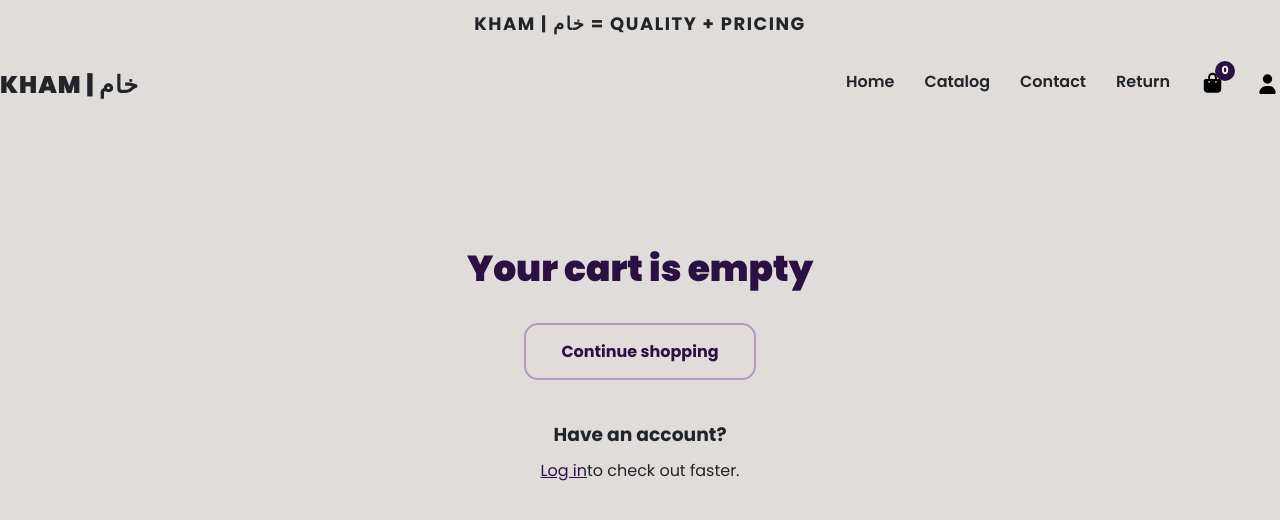
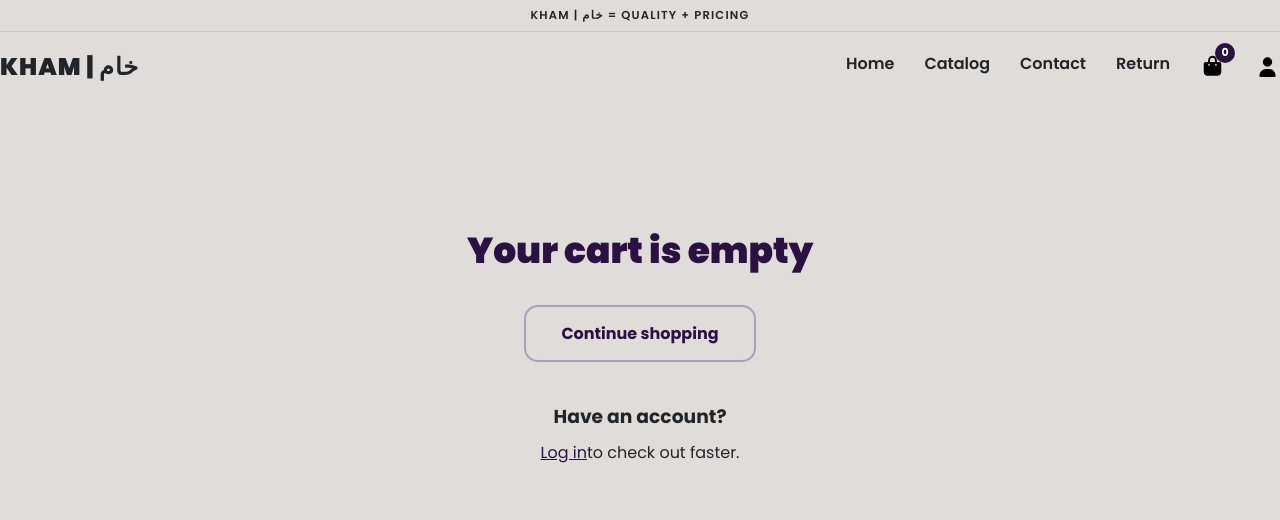
Before and after one commit to Mahmoud112003/KHAM-STORE, a plain HTML site: page cart.html in a window 1280 px wide. Drawn offline with Linux system fonts and the light colour scheme; no server answers.

Commit message:
Fix top nav font size and centering

```diff
--- a/asset/css/style.css
+++ b/asset/css/style.css
@@ -44,15 +44,41 @@ body {
    TOP NAVIGATION BAR
    ======================================== */
 .top_nav {
-    background-color: var(--color-bg);
+    background-color: transparent;
     color: var(--color-text);
+    display: flex;
+    justify-content: center;
+    align-items: center;
     text-align: center;
-    padding: 10px 0;
-    font-size: 18px;
-    font-weight: 700;
-    letter-spacing: 1.5px;
+    padding: 7px 15px;
+    min-height: 32px;
+    border-bottom: 1px solid rgba(0, 0, 0, 0.08);
+}
+
+.top_nav p {
+    font-size: 11.5px;
+    /* حجم خط ناعم وراقي */
+    font-weight: 600;
+    letter-spacing: 1.2px;
     text-transform: uppercase;
-    border-bottom: 1px solid var(--color-bg);
+    margin: 0 !important;
+    /* إلغاء الـ margin اللي كان مبوظ السنترة */
+    padding: 0;
+    line-height: 1;
+    display: inline-block;
+}
+
+/* على شاشات الموبايل الصغيرة */
+@media (max-width: 600px) {
+    .top_nav {
+        padding: 6px 10px;
+    }
+
+    .top_nav p {
+        font-size: 10.5px;
+        /* متناسق جداً مع شاشة الموبايل */
+        letter-spacing: 0.8px;
+    }
 }
 
 /* تنسيق شريط العروض (الشحن المجاني) */
@@ -266,13 +292,11 @@ body.has-transparent-nav .header.is-scrolled {
 .kham-slide-overlay {
     position: absolute;
     inset: 0;
-    background: linear-gradient(
-        to bottom,
-        rgba(0, 0, 0, 0.15) 0%,
-        transparent 20%,
-        transparent 50%,
-        rgba(0, 0, 0, 0.75) 100%
-    );
+    background: linear-gradient(to bottom,
+            rgba(0, 0, 0, 0.15) 0%,
+            transparent 20%,
+            transparent 50%,
+            rgba(0, 0, 0, 0.75) 100%);
     pointer-events: none;
 }
 
@@ -414,6 +438,7 @@ body.has-transparent-nav .header.is-scrolled {
     0% {
         transform: translateX(0);
     }
+
     100% {
         transform: translateX(-100%);
     }
```
